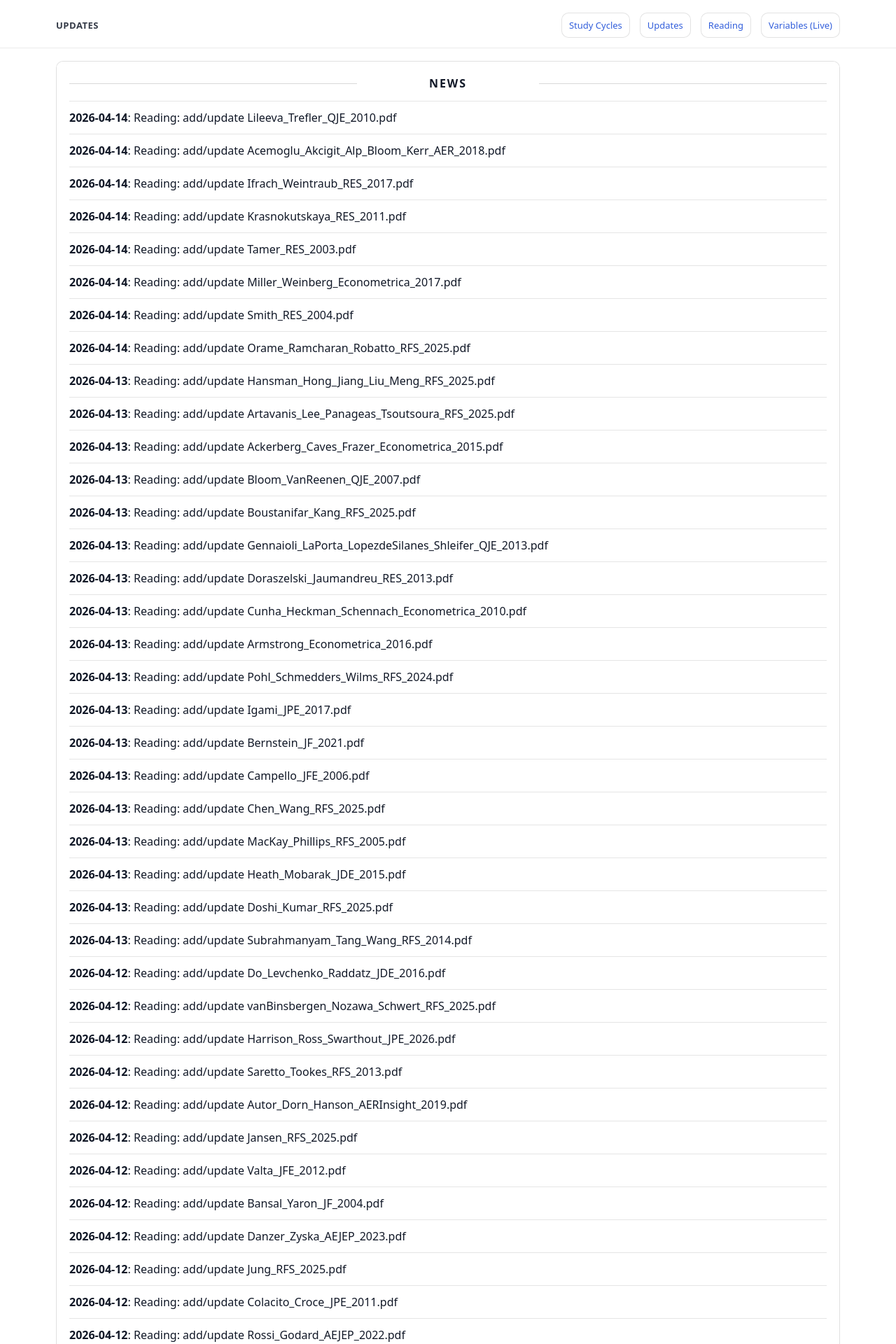
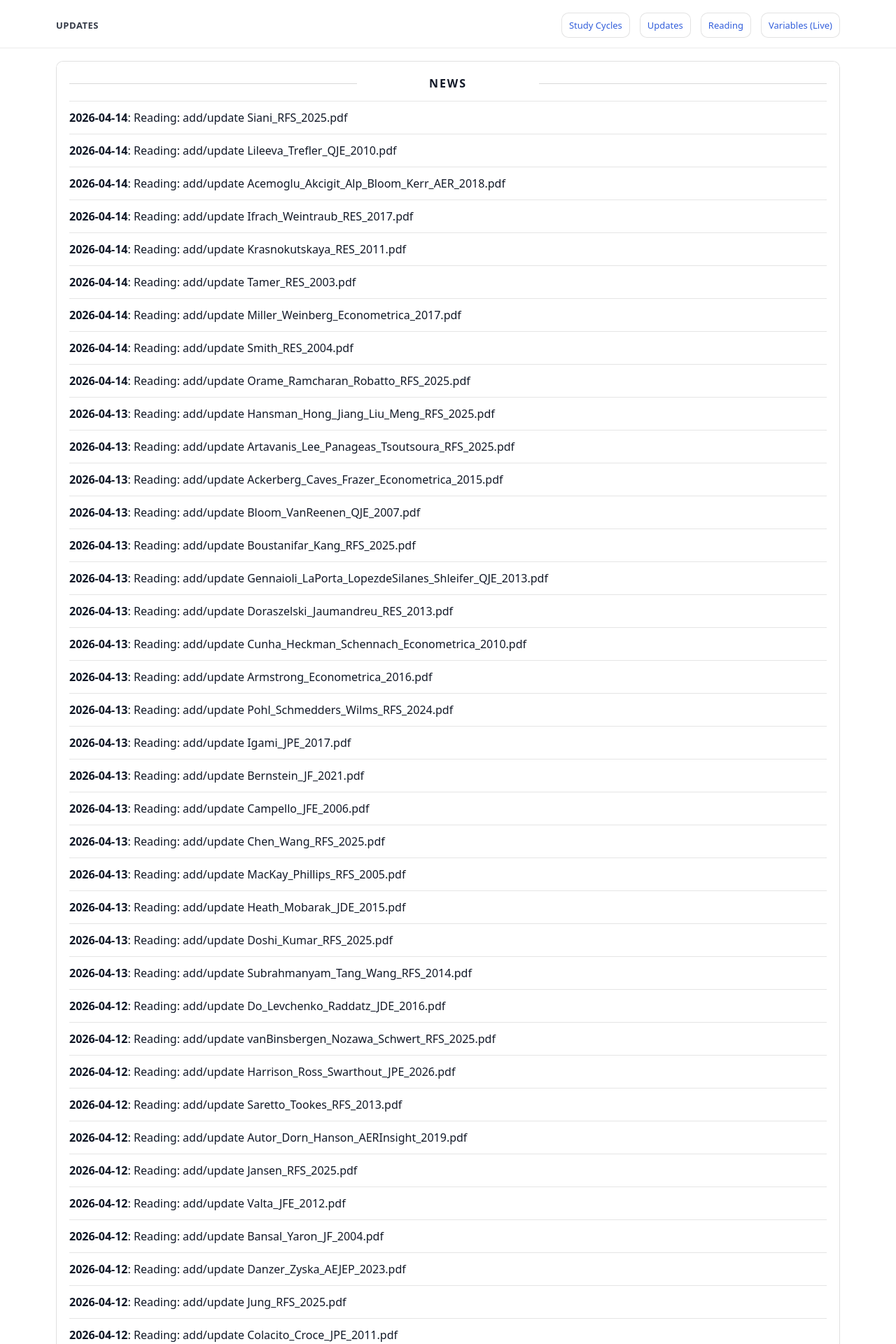
Before and after one commit to yaxinzn/study-archive, a Jekyll site: the page built from updates/index.md, in a window 1280 px wide. Shown: the top 1920 px of the page at 70% size. Built offline with Jekyll 4.4.1, drawn with Linux system fonts in a browser that asks for light colours; some of the changed text lies outside the part shown.

Commit message:
chore: update NEWS feed

```diff
--- a/_data/news.yml
+++ b/_data/news.yml
@@ -1,4 +1,7 @@
 # Auto-generated update history (sorted newest -> oldest). Do not edit manually.
+- ts: "1776162041"
+  date: "2026-04-14"
+  title: "Reading: add/update Siani_RFS_2025.pdf"
 - ts: "1776160926"
   date: "2026-04-14"
   title: "Reading: add/update Lileeva_Trefler_QJE_2010.pdf"
```
